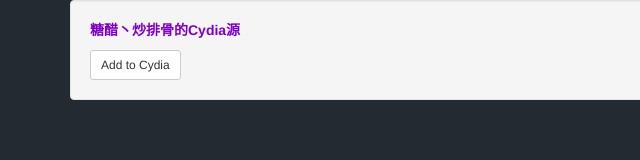
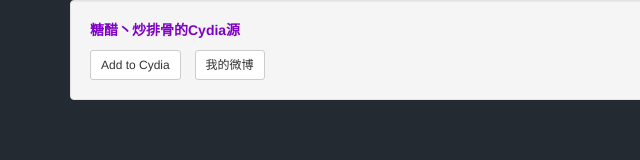
Before and after one commit to wstclzy2010/repo, a plain HTML site: page index.html in a window 1280 px wide. Shown: the full height of the page, 0-640 px from the left. Drawn offline with nearby package versions, Linux system fonts and the light colour scheme.

Commit message:
Update index.html

```diff
--- a/index.html
+++ b/index.html
@@ -26,6 +26,8 @@
 	<div class="well">
 		<p><span class="text-primary"style><b>糖醋丶炒排骨的Cydia源</b> </span> </p>
 		<a class="btn btn-sm btn-default" href="cydia://url/https://cydia.saurik.com/api/share#?source=https://wstclzy2010.github.io/repo/">Add to Cydia</a>
+
+    <a class="btn btn-sm btn-default" href="https://weibo.com/u/7321330374/">我的微博</a>
 	</div>
 </div>
 <div style="text-align:center">
```
